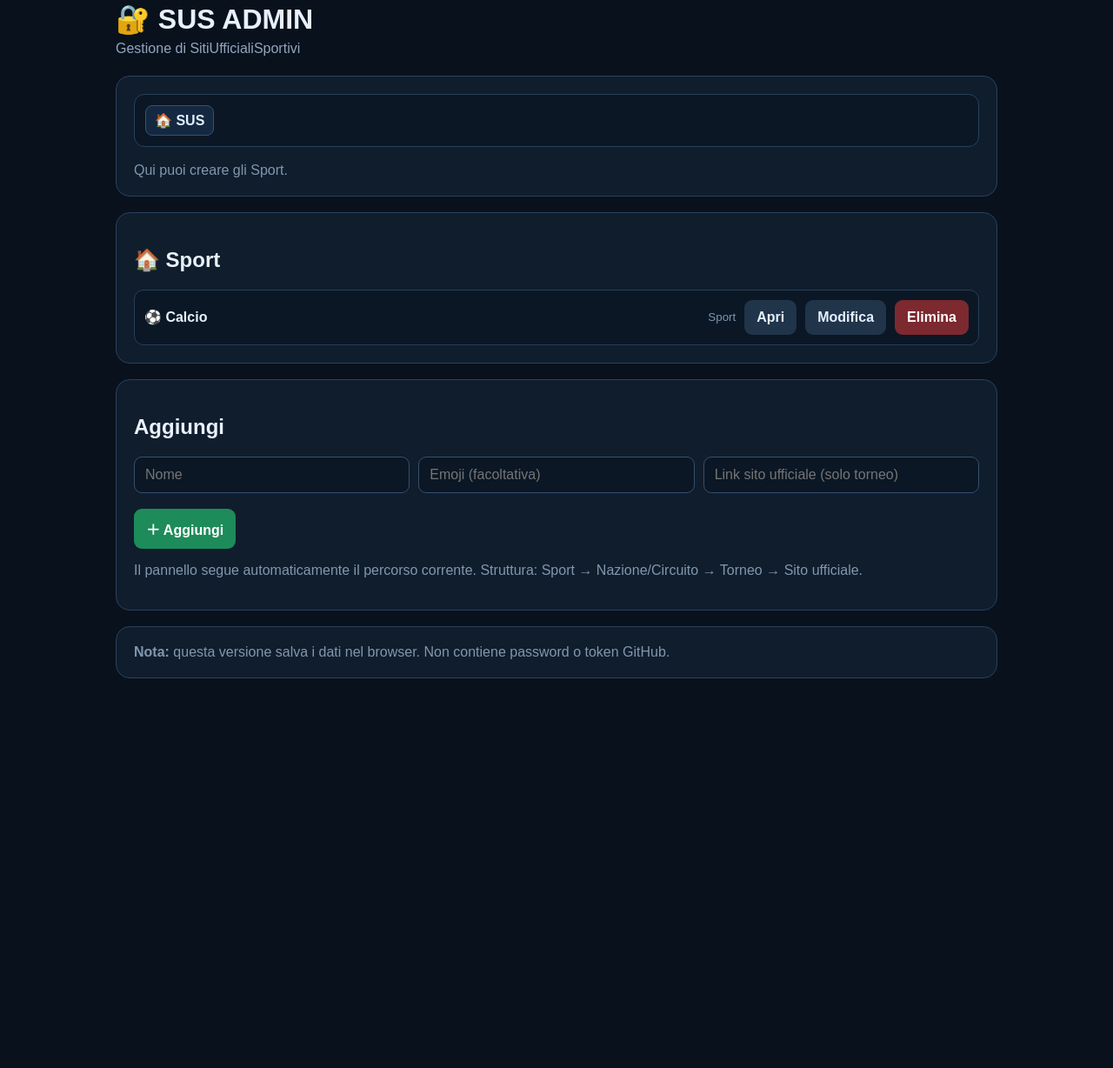
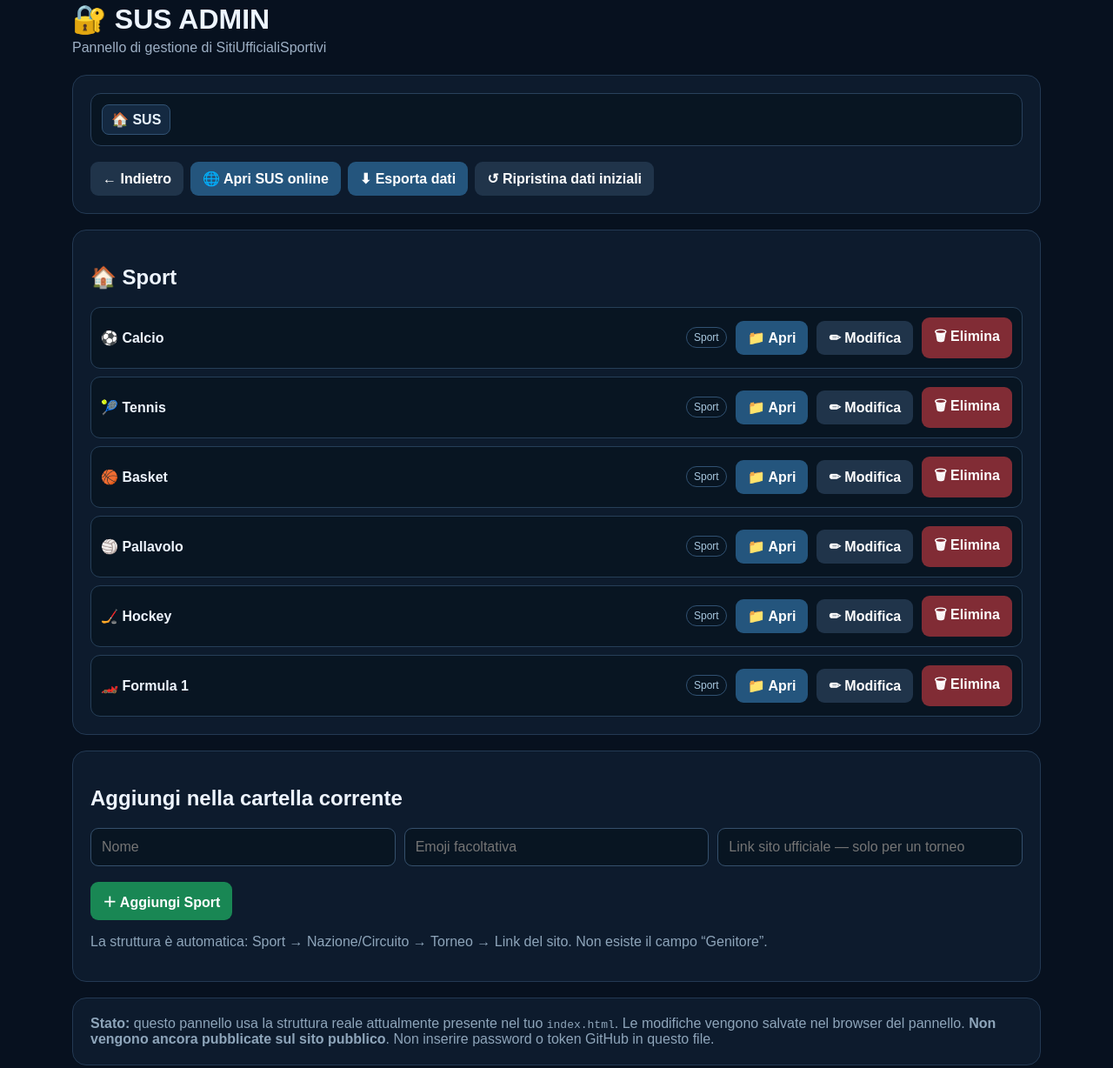
Before and after one commit to SUS-cyber-lgtm/SUS, a plain HTML site: page admin.html in a window 1280 px wide. Shown: the part 25-1253 px from the top of the page at 87% size. Before the commit the page ends 851 px from the top, so only its background shows below. Drawn offline with Linux system fonts and the light colour scheme.

Commit message:
Add files via upload

```diff
--- a/admin.html
+++ b/admin.html
@@ -5,63 +5,222 @@
 <meta name="viewport" content="width=device-width,initial-scale=1.0">
 <title>SUS Admin</title>
 <style>
-*{box-sizing:border-box}body{margin:0;background:#09111d;color:#e8f1fb;font-family:Arial,sans-serif}
-.wrap{max-width:1050px;margin:auto;padding:28px 18px}h1{margin:0 0 6px}.sub{color:#91a7bd;margin-bottom:22px}
-.panel{background:#101d2d;border:1px solid #29415c;border-radius:16px;padding:20px;margin-bottom:18px}
-.path{display:flex;gap:7px;align-items:center;flex-wrap:wrap;background:#0b1725;border:1px solid #29415c;padding:12px;border-radius:12px;margin-bottom:18px}
-.path button{background:#142941;color:#dff1ff;border:1px solid #315273;border-radius:8px;padding:7px 10px;cursor:pointer;font-weight:700}
-.grid{display:grid;grid-template-columns:repeat(auto-fit,minmax(210px,1fr));gap:10px}
-button,input{font:inherit}.action{padding:11px 14px;border:0;border-radius:9px;cursor:pointer;font-weight:700}
-.add{background:#1d8b5a;color:#fff}.secondary{background:#20344a;color:#e5f1ff}.danger{background:#7c2930;color:#fff}
-input{width:100%;padding:11px 12px;border-radius:9px;border:1px solid #35506c;background:#0b1725;color:#fff}
-.list{display:grid;gap:9px;margin-top:15px}.row{display:flex;align-items:center;gap:10px;background:#0b1725;border:1px solid #263f58;border-radius:11px;padding:11px}
-.row .name{flex:1;font-weight:700}.row small,.note{color:#8197ad}.empty{padding:10px 0}
+*{box-sizing:border-box}
+body{margin:0;background:#07111f;color:#eef5ff;font-family:Arial,Helvetica,sans-serif}
+.wrap{max-width:1150px;margin:auto;padding:28px 18px 60px}
+h1{margin:0 0 5px} .sub{color:#9eb0c5;margin-bottom:22px}
+.panel{background:#0d1b2d;border:1px solid #233953;border-radius:16px;padding:20px;margin-bottom:18px}
+.path{display:flex;gap:7px;align-items:center;flex-wrap:wrap;background:#081522;border:1px solid #29415c;padding:12px;border-radius:12px}
+.path button{background:#142941;color:#e8f4ff;border:1px solid #315273;border-radius:8px;padding:7px 10px;cursor:pointer;font-weight:700}
+.toolbar,.actions{display:flex;gap:8px;flex-wrap:wrap}
+.grid{display:grid;grid-template-columns:repeat(auto-fit,minmax(220px,1fr));gap:10px}
+input{width:100%;padding:12px;border-radius:9px;border:1px solid #35506c;background:#081522;color:#fff;font:inherit}
+button{font:inherit;cursor:pointer}
+.btn{padding:10px 14px;border:0;border-radius:9px;font-weight:700}
+.green{background:#198754;color:white} .blue{background:#24557d;color:white}
+.red{background:#812c35;color:white} .gray{background:#20344a;color:white}
+.list{display:grid;gap:9px;margin-top:14px}
+.row{display:flex;align-items:center;gap:10px;background:#081522;border:1px solid #263f58;border-radius:11px;padding:11px}
+.name{flex:1;font-weight:700} small,.note{color:#8ea5ba}
+.hidden{display:none}
+.badge{padding:4px 8px;border:1px solid #315273;border-radius:999px;color:#a9c8df;font-size:12px}
+a{color:#8ed0ff}
 </style>
 </head>
 <body>
 <div class="wrap">
-<h1>🔐 SUS ADMIN</h1><div class="sub">Gestione di SitiUfficialiSportivi</div>
-<div class="panel"><div class="path" id="path"></div><div id="actions" class="grid"></div></div>
-<div class="panel"><h2 id="title">🏠 Sport</h2><div id="list" class="list"></div></div>
-<div class="panel"><h2>Aggiungi</h2><div class="grid">
-<input id="name" placeholder="Nome"><input id="emoji" placeholder="Emoji (facoltativa)">
-<input id="url" placeholder="Link sito ufficiale (solo torneo)">
-</div><br><button class="action add" id="add">＋ Aggiungi</button>
-<p class="note">Il pannello segue automaticamente il percorso corrente. Struttura: Sport → Nazione/Circuito → Torneo → Sito ufficiale.</p></div>
-<div class="panel note"><b>Nota:</b> questa versione salva i dati nel browser. Non contiene password o token GitHub.</div>
+<h1>🔐 SUS ADMIN</h1>
+<div class="sub">Pannello di gestione di SitiUfficialiSportivi</div>
+
+<div class="panel">
+  <div class="path" id="path"></div>
+  <br>
+  <div class="toolbar">
+    <button class="btn gray" id="back">← Indietro</button>
+    <button class="btn blue" id="openPublic">🌐 Apri SUS online</button>
+    <button class="btn blue" id="export">⬇ Esporta dati</button>
+    <button class="btn gray" id="reset">↺ Ripristina dati iniziali</button>
+  </div>
 </div>
+
+<div class="panel">
+<h2 id="title">🏠 Sport</h2>
+<div id="list" class="list"></div>
+</div>
+
+<div class="panel">
+<h2>Aggiungi nella cartella corrente</h2>
+<div class="grid">
+<input id="name" placeholder="Nome">
+<input id="emoji" placeholder="Emoji facoltativa">
+<input id="url" placeholder="Link sito ufficiale — solo per un torneo">
+</div>
+<br>
+<div class="toolbar">
+<button class="btn green" id="add">＋ Aggiungi</button>
+</div>
+<p class="note">La struttura è automatica: Sport → Nazione/Circuito → Torneo → Link del sito. Non esiste il campo “Genitore”.</p>
+</div>
+
+<div class="panel note">
+<b>Stato:</b> questo pannello usa la struttura reale attualmente presente nel tuo <code>index.html</code>.
+Le modifiche vengono salvate nel browser del pannello. <b>Non vengono ancora pubblicate sul sito pubblico</b>.
+Non inserire password o token GitHub in questo file.
+</div>
+</div>
+
 <script>
-const KEY="SUS_ADMIN_DATA_V1";
-let data=JSON.parse(localStorage.getItem(KEY)||"null")||[
-{id:"calcio",type:"sport",name:"Calcio",emoji:"⚽"},
-{id:"italia",type:"region",name:"Italia",emoji:"🇮🇹",parent:"calcio"},
-{id:"serie-a",type:"tournament",name:"Serie A",emoji:"🏆",parent:"italia",url:"https://www.legaseriea.it/"}
-],path=[];
+const defaultData = [
+  {id:"calcio",type:"sport",name:"Calcio",emoji:"⚽"},
+  {id:"tennis",type:"sport",name:"Tennis",emoji:"🎾"},
+  {id:"basket",type:"sport",name:"Basket",emoji:"🏀"},
+  {id:"volley",type:"sport",name:"Pallavolo",emoji:"🏐"},
+  {id:"hockey",type:"sport",name:"Hockey",emoji:"🏒"},
+  {id:"formula1",type:"sport",name:"Formula 1",emoji:"🏎️"},
+
+  {id:"italia",type:"region",parent:"calcio",name:"Italia",emoji:"🇮🇹"},
+  {id:"spagna",type:"region",parent:"calcio",name:"Spagna",emoji:"🇪🇸"},
+  {id:"inghilterra",type:"region",parent:"calcio",name:"Inghilterra",emoji:"🏴"},
+  {id:"germania",type:"region",parent:"calcio",name:"Germania",emoji:"🇩🇪"},
+  {id:"francia",type:"region",parent:"calcio",name:"Francia",emoji:"🇫🇷"},
+  {id:"uefa",type:"region",parent:"calcio",name:"UEFA",emoji:"🌍"},
+  {id:"atp",type:"region",parent:"tennis",name:"ATP",emoji:"🌍"},
+  {id:"wta",type:"region",parent:"tennis",name:"WTA",emoji:"🌍"},
+  {id:"nba",type:"region",parent:"basket",name:"NBA",emoji:"🇺🇸"},
+  {id:"fivb",type:"region",parent:"volley",name:"FIVB",emoji:"🌍"},
+  {id:"nhl",type:"region",parent:"hockey",name:"NHL",emoji:"🇺🇸"},
+  {id:"f1-circuit",type:"region",parent:"formula1",name:"Circuito internazionale",emoji:"🌍"},
+
+  {id:"serie-a",type:"tournament",parent:"italia",name:"Serie A",emoji:"🏆",url:"https://www.legaseriea.it/"},
+  {id:"serie-b",type:"tournament",parent:"italia",name:"Serie B",emoji:"🏆",url:"https://www.legab.it/"},
+  {id:"coppa-italia",type:"tournament",parent:"italia",name:"Coppa Italia",emoji:"🏆",url:"https://www.legaseriea.it/"},
+  {id:"laliga",type:"tournament",parent:"spagna",name:"LaLiga",emoji:"🏆",url:"https://www.laliga.com/"},
+  {id:"premier",type:"tournament",parent:"inghilterra",name:"Premier League",emoji:"🏆",url:"https://www.premierleague.com/"},
+  {id:"bundesliga",type:"tournament",parent:"germania",name:"Bundesliga",emoji:"🏆",url:"https://www.bundesliga.com/"},
+  {id:"ligue1",type:"tournament",parent:"francia",name:"Ligue 1",emoji:"🏆",url:"https://www.ligue1.com/"},
+  {id:"champions",type:"tournament",parent:"uefa",name:"Champions League",emoji:"🏆",url:"https://www.uefa.com/uefachampionsleague/"},
+  {id:"atp-tour",type:"tournament",parent:"atp",name:"ATP Tour",emoji:"🏆",url:"https://www.atptour.com/"},
+  {id:"wta-tour",type:"tournament",parent:"wta",name:"WTA",emoji:"🏆",url:"https://www.wtatennis.com/"},
+  {id:"nba-league",type:"tournament",parent:"nba",name:"NBA",emoji:"🏆",url:"https://www.nba.com/"},
+  {id:"vnl",type:"tournament",parent:"fivb",name:"Volleyball Nations League",emoji:"🏆",url:"https://en.volleyballworld.com/volleyball/competitions/volleyball-nations-league/"},
+  {id:"nhl-league",type:"tournament",parent:"nhl",name:"NHL",emoji:"🏆",url:"https://www.nhl.com/"},
+  {id:"formula1-world",type:"tournament",parent:"f1-circuit",name:"Formula 1",emoji:"🏆",url:"https://www.formula1.com/"}
+];
+const KEY="sus_admin_real_data_v1";
+let data=JSON.parse(localStorage.getItem(KEY)||"null") || structuredClone(defaultData);
+let path=[];
+
 function save(){localStorage.setItem(KEY,JSON.stringify(data))}
 function get(id){return data.find(x=>x.id===id)}
-function children(parent){return data.filter(x=>parent?x.parent===parent:!x.parent)}
-function uid(n){return n.toLowerCase().normalize("NFD").replace(/[\u0300-\u036f]/g,"").replace(/[^a-z0-9]+/g,"-").replace(/^-|-$/g,"")+"-"+Date.now()}
+function children(parent){return data.filter(x=>parent ? x.parent===parent : !x.parent)}
 function esc(s){return String(s??"").replace(/[&<>"']/g,m=>({"&":"&amp;","<":"&lt;",">":"&gt;",'"':"&quot;","'":"&#039;"}[m]))}
+function typeLabel(t){return t==="sport"?"Sport":t==="region"?"Nazione / Circuito":"Torneo"}
+function slug(s){return s.toLowerCase().normalize("NFD").replace(/[\u0300-\u036f]/g,"").replace(/[^a-z0-9]+/g,"-").replace(/^-|-$/g,"")||"elemento"}
+function uniqueId(name){let id=slug(name),n=2;while(get(id))id=slug(name)+"-"+n++;return id}
 function current(){return path.length?get(path[path.length-1]):null}
+
+function renderPath(){
+  const el=document.getElementById("path");
+  el.innerHTML='<button onclick="home()">🏠 SUS</button>'+
+    (path.length?'<span>›</span>':'')+
+    path.map((id,i)=>{
+      const x=get(id);
+      return '<button onclick="go('+i+')">'+esc(x.emoji||"")+' '+esc(x.name)+'</button>'+
+        (i<path.length-1?'<span>›</span>':'');
+    }).join("");
+}
+
 function render(){
-let p=document.getElementById("path");
-p.innerHTML='<button onclick="goHome()">🏠 SUS</button>'+(path.length?'<span>›</span>':'')+
-path.map((id,i)=>{let x=get(id);return '<button onclick="go('+i+')">'+esc(x.emoji||"")+' '+esc(x.name)+'</button>'+(i<path.length-1?'<span>›</span>':'')}).join("");
-let cur=current(),kids=children(cur?.id);
-document.getElementById("title").textContent=cur?(cur.emoji||"")+" "+cur.name:"🏠 Sport";
-document.getElementById("actions").innerHTML='<span class="note">'+(!cur?"Qui puoi creare gli Sport.":cur.type==="sport"?"Qui puoi creare Nazione / Circuito.":cur.type==="region"?"Qui puoi creare Tornei.":"Questo è il livello del sito ufficiale.")+'</span>';
-let list=document.getElementById("list");
-list.innerHTML=kids.length?kids.map(x=>'<div class="row"><div class="name">'+esc(x.emoji||"")+' '+esc(x.name)+'</div><small>'+({sport:"Sport",region:"Nazione / Circuito",tournament:"Torneo"}[x.type])+'</small><button class="action secondary" onclick="openItem(\''+x.id+'\')">Apri</button><button class="action secondary" onclick="editItem(\''+x.id+'\')">Modifica</button><button class="action danger" onclick="deleteItem(\''+x.id+'\')">Elimina</button></div>').join(""):'<div class="empty">Nessuna voce in questa cartella.</div>';
+  renderPath();
+  const cur=current();
+  document.getElementById("title").textContent=cur?(cur.emoji||"")+" "+cur.name:"🏠 Sport";
+  const items=children(cur?.id);
+  document.getElementById("list").innerHTML=items.length ? items.map(x=>`
+    <div class="row">
+      <div class="name">${esc(x.emoji||"")} ${esc(x.name)}</div>
+      <span class="badge">${typeLabel(x.type)}</span>
+      <button class="btn blue" onclick="openItem('${x.id}')">${x.type==="tournament"?"🌐 Apri sito":"📁 Apri"}</button>
+      <button class="btn gray" onclick="editItem('${x.id}')">✏ Modifica</button>
+      <button class="btn red" onclick="deleteItem('${x.id}')">🗑 Elimina</button>
+    </div>`).join("") : '<div class="note">Nessun elemento in questa cartella.</div>';
+
+  const add=document.getElementById("add");
+  add.textContent=!cur?"＋ Aggiungi Sport":cur.type==="sport"?"＋ Aggiungi Nazione / Circuito":cur.type==="region"?"＋ Aggiungi Torneo":"＋ Aggiungi";
+  document.getElementById("url").disabled=!(cur && cur.type==="region");
 }
-function goHome(){path=[];render()} function go(i){path=path.slice(0,i+1);render()}
-function openItem(id){let x=get(id);if(x.type==="tournament"){if(x.url)window.open(x.url,"_blank");else alert("Questo torneo non ha ancora un sito ufficiale.");}else{path.push(id);render()}}
-function editItem(id){let x=get(id),n=prompt("Nome:",x.name);if(n===null)return;if(!n.trim())return alert("Nome non valido.");x.name=n.trim();let e=prompt("Emoji:",x.emoji||"");if(e!==null)x.emoji=e.trim();if(x.type==="tournament"){let u=prompt("Link sito ufficiale:",x.url||"");if(u!==null)x.url=u.trim()}save();render()}
-function deleteItem(id){let x=get(id);if(!confirm('Eliminare "'+x.name+'"?'))return;let remove=new Set([id]),changed=true;while(changed){changed=false;data.forEach(y=>{if(y.parent&&remove.has(y.parent)&&!remove.has(y.id)){remove.add(y.id);changed=true}})}data=data.filter(y=>!remove.has(y.id));path=path.filter(i=>!remove.has(i));save();render()}
+
+function home(){path=[];render()}
+function go(i){path=path.slice(0,i+1);render()}
+function openItem(id){
+  const x=get(id);
+  if(x.type==="tournament"){if(x.url)window.open(x.url,"_blank");else alert("Link non presente.");}
+  else{path.push(id);render()}
+}
+
+function editItem(id){
+  const x=get(id);
+  const n=prompt("Nome:",x.name);
+  if(n===null)return;
+  if(!n.trim())return alert("Nome non valido.");
+  x.name=n.trim();
+  const e=prompt("Emoji:",x.emoji||"");
+  if(e!==null)x.emoji=e.trim();
+  if(x.type==="tournament"){
+    const u=prompt("Link sito ufficiale:",x.url||"");
+    if(u===null)return;
+    if(u && !/^https?:\/\//i.test(u))return alert("Il link deve iniziare con http:// o https://");
+    x.url=u.trim();
+  }
+  save();render();
+}
+
+function deleteItem(id){
+  const x=get(id);
+  const all=new Set([id]); let again=true;
+  while(again){again=false;data.forEach(y=>{if(y.parent&&all.has(y.parent)&&!all.has(y.id)){all.add(y.id);again=true}})}
+  if(!confirm('Eliminare "'+x.name+'"'+(all.size>1?" e le sue sottocartelle":"")+"?"))return;
+  data=data.filter(y=>!all.has(y.id));
+  path=path.filter(id=>!all.has(id));
+  save();render();
+}
+
 document.getElementById("add").onclick=()=>{
-let name=document.getElementById("name").value.trim(),emoji=document.getElementById("emoji").value.trim(),url=document.getElementById("url").value.trim(),cur=current(),type,parent=null;
-if(!name)return alert("Inserisci il nome.");
-if(!cur)type="sport";else if(cur.type==="sport"){type="region";parent=cur.id}else if(cur.type==="region"){type="tournament";parent=cur.id;if(!url)return alert("Inserisci il link del sito ufficiale.");if(!/^https?:\/\//i.test(url))return alert("Il link deve iniziare con http:// o https://")}else return alert("Un torneo contiene solo il suo sito ufficiale.");
-data.push({id:uid(name),type,name,emoji:emoji||(type==="sport"?"⚽":type==="region"?"🌍":"🏆"),...(parent?{parent}:{}),...(type==="tournament"?{url}:{})});save();["name","emoji","url"].forEach(i=>document.getElementById(i).value="");render()};
+  const name=document.getElementById("name").value.trim();
+  const emoji=document.getElementById("emoji").value.trim();
+  const url=document.getElementById("url").value.trim();
+  if(!name)return alert("Inserisci il nome.");
+  const cur=current();
+  let type,parent=null;
+  if(!cur) type="sport";
+  else if(cur.type==="sport"){type="region";parent=cur.id}
+  else if(cur.type==="region"){type="tournament";parent=cur.id;
+    if(!url)return alert("Inserisci il link del sito ufficiale.");
+    if(!/^https?:\/\//i.test(url))return alert("Il link deve iniziare con http:// o https://");
+  }
+  else return alert("Un torneo contiene soltanto il link del sito ufficiale.");
+
+  data.push({id:uniqueId(name),type,name,emoji:emoji||(type==="sport"?"⚽":type==="region"?"🌍":"🏆"),...(parent?{parent}:{}),...(type==="tournament"?{url}:{})});
+  save();
+  document.getElementById("name").value="";
+  document.getElementById("emoji").value="";
+  document.getElementById("url").value="";
+  render();
+};
+
+document.getElementById("back").onclick=()=>{if(path.length){path.pop();render()}else alert("Sei già nella home SUS.")};
+document.getElementById("openPublic").onclick=()=>window.open("./index.html","_blank");
+
+document.getElementById("export").onclick=()=>{
+  const blob=new Blob([JSON.stringify(data,null,2)],{type:"application/json"});
+  const a=document.createElement("a");a.href=URL.createObjectURL(blob);a.download="sus-data.json";a.click();
+  URL.revokeObjectURL(a.href);
+};
+
+document.getElementById("reset").onclick=()=>{
+  if(!confirm("Ripristinare i dati iniziali di SUS? Le modifiche locali del pannello verranno cancellate."))return;
+  data=structuredClone(defaultData);save();path=[];render();
+};
 render();
 </script>
-</body></html>
+</body>
+</html>
```
